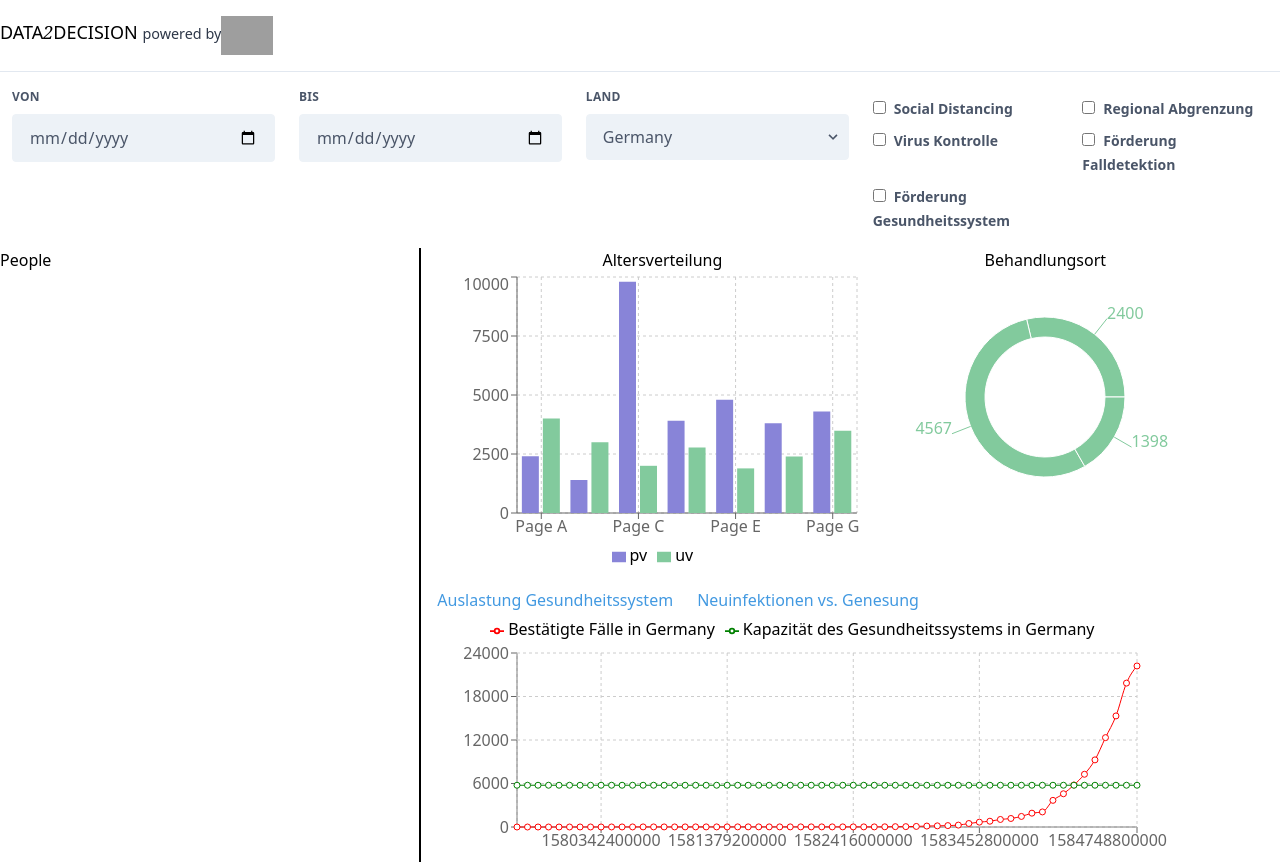
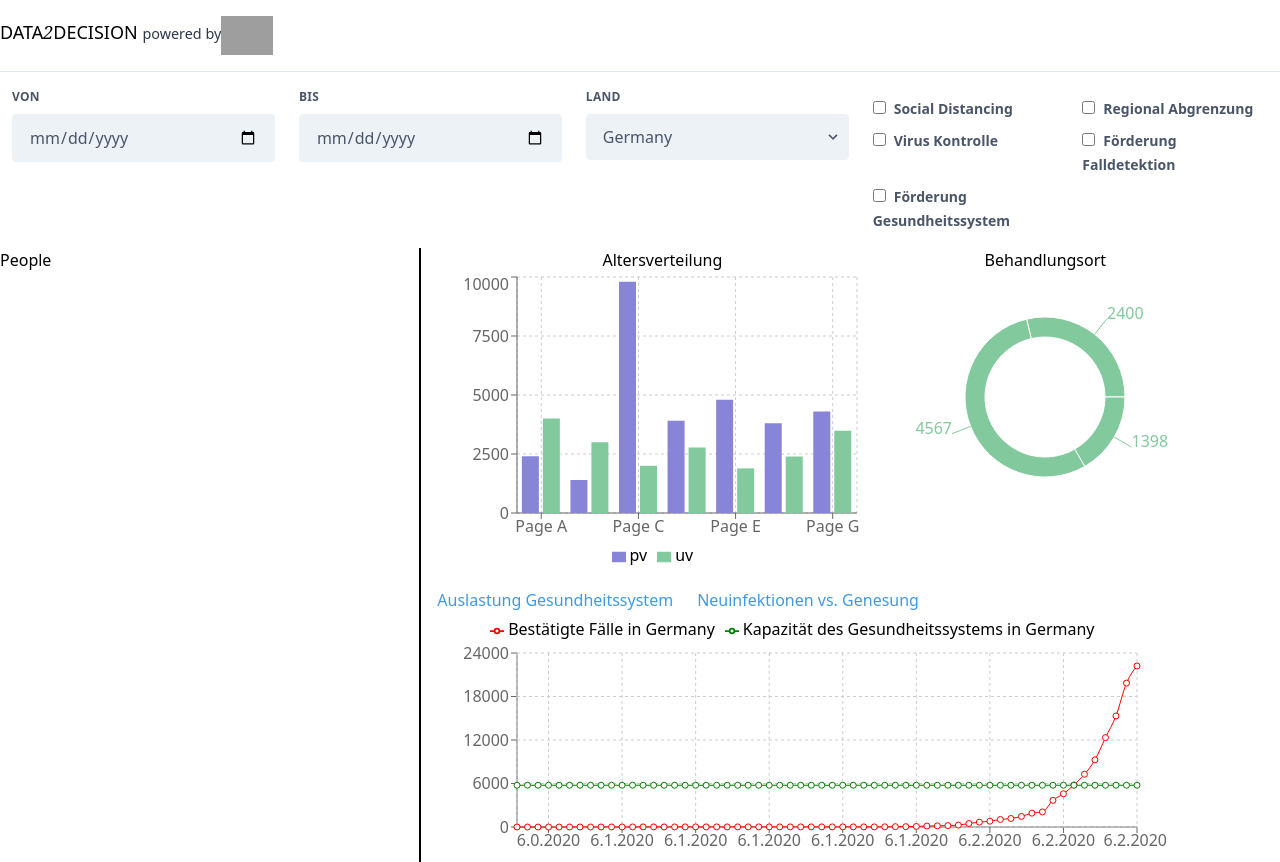
Before and after one commit to jenslaufer/Data2Decision, a React (Create React App) app in the folder dashboard/: page / in a window 1280 px wide. Built offline with nearby package versions, Linux system fonts and the light colour scheme; grey boxes are pictures that could not be loaded.

Commit message:
display date instead of unix timestamp

```diff
--- a/dashboard/src/components/HealthcarePressure/HealthcarePressure.tsx
+++ b/dashboard/src/components/HealthcarePressure/HealthcarePressure.tsx
@@ -27,8 +27,10 @@ const HealthcarePressure: FC<Props> = ({country}) => {
     const cases = casesForCountry[date];
     // @ts-ignore
     const deaths = deathsByCountryDate[country][date];
+    const dateObject = new Date(Number.parseInt(date));
+    const dateString = `${dateObject.getDay()}.${dateObject.getMonth()}.${dateObject.getFullYear()}`;
     data.push({
-      dateTime: date,
+      dateTime: dateString,
       cases: cases,
       deaths: deaths,
       capacity: capacityForCountry,
```
